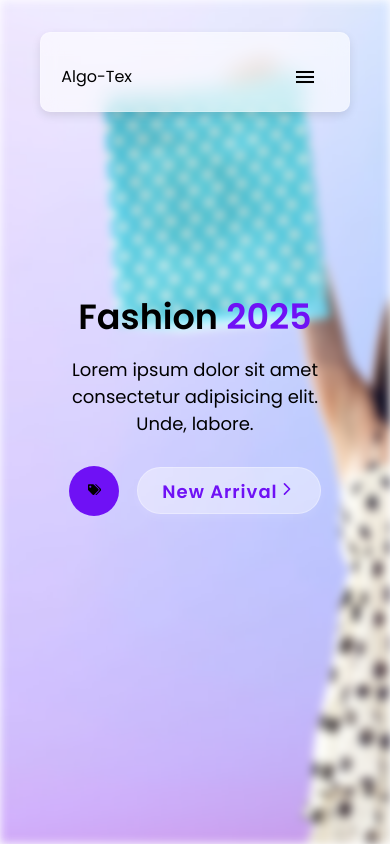
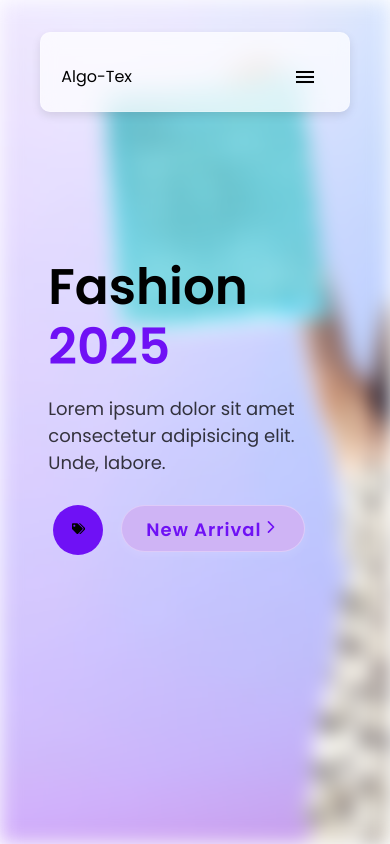
Before and after one commit to priyabahrathi/Textile-Ecommerce, a React (Vite) app: page / in a window 390 px wide. Built offline with nearby package versions, Linux system fonts and the light colour scheme.

Commit message:
header edits

```diff
--- a/src/components/pages/Header.css
+++ b/src/components/pages/Header.css
@@ -1,7 +1,7 @@
 /* Container Styling */
 .container {
     height: 80px;
-    background: rgba(255, 255, 255, 0.61); /* Light transparent background */
+    background: rgba(255, 255, 255, 0.726); /* Light transparent background */
     backdrop-filter: blur(10px);
     -webkit-backdrop-filter: blur(10px); /* Safari Support */
     border-radius: 10px;
@@ -90,6 +90,7 @@
     transition: color 0.3s ease-in-out;
 }
 
+
 .dropdown li:hover {
     color: blueviolet;
     background: rgba(255, 255, 255, 0.3);
@@ -103,28 +104,21 @@
     justify-content: center;
     height: 40px;
     width: 40px;
-    border-radius: 10px;
-    border: 1px solid rgba(255, 255, 255, 0.2);
-    background: rgba(255, 255, 255, 0.418);
-    backdrop-filter: blur(10px);
-    -webkit-backdrop-filter: blur(10px);
-    box-shadow: 0 4px 10px rgba(0, 0, 0, 0.1);
+   background: none;
+
     cursor: pointer;
     transition: all 0.3s ease-in-out;
 }
 
-.nav-icon button ion-icon {
+.nav-icon button  {
     font-size: 22px;
     color: black;
     transition: color 0.3s ease;
 }
 
-.nav-icon button:hover {
-    background: rgba(255, 255, 255, 0.6);
-    box-shadow: 0 6px 12px rgba(0, 0, 0, 0.15);
-}
 
-.nav-icon button:hover ion-icon {
+
+.nav-icon button:hover  {
     color: blueviolet;
 }
 
@@ -139,6 +133,68 @@
     z-index: 10;
 }
 
+  ion-menu {
+    --ion-background-color: white !important;
+    --ion-text-color: black !important;
+  }
+
+  ion-menu .menu-menu {
+    --background: white !important;
+    --inner-border-width: 0px;
+    --border-width: 0px;
+    --border-style: none;
+    --border-color: transparent;
+  }
+  ion-menu .menu-menu:hover{
+    color: blueviolet;
+  }
+  .head-list{
+   background:  #ffffff;
+   --ion-text-color: black !important;
+  }
+
+
+
+  .new:hover{
+    /* --color: blueviolet !important; */
+    --color: blueviolet !important;
+  }
+  .head-list .head-item{
+    --background: white !important;
+    --inner-border-width: 0px;
+    --border-width: 0px;
+    --border-style: none;
+    --border-color: transparent;
+  }
+
+
+  .ion-icon {
+    color: rgba(0, 0, 0, 0.753) !important;
+  }
+
+  .color{
+    --background:#ffffff;
+    --inner-border-width: 0px;
+    --border-width: 0px;
+    --border-style: none;
+    --border-color: transparent;
+}
+.custom-item{
+    font-size: 0.8rem;
+}
+
+.custom-item:hover {
+    --background: rgba(0, 0, 0, 0.05);  /* Light gray background on hover */
+    --color: blueviolet;                /* This affects ion-label text */
+    transition: background-color 0.2s ease;
+  }
+
+  /* To target the ion-icon */
+  .custom-item:hover ion-icon {
+    color: blueviolet !important;
+    transform: scale(1);
+    transition: all 0.3s ease-in-out;
+  }
 @media screen and (max-width: 1057px) {
     .container{
         max-width: 95%;
@@ -182,5 +238,7 @@
         transform: translateX(10px);
         width: auto;
         min-width: 180px;
+
     }
+
 }
--- a/src/components/pages/Hero.css
+++ b/src/components/pages/Hero.css
@@ -44,15 +44,15 @@ body {
 
 }
 .hero-content h2{
-  font-size: 35px !important; /* Adjust size as needed */
+  font-size: 50px !important; /* Adjust size as needed */
         margin-bottom: 0.5rem;
         color: black;
-        font-weight: bold;
+        font-weight: 800;
 }
 .hero-content p{
   font-size: 18px !important;
   margin-bottom: 1.5rem;
-  color:black;
+  color:rgba(0, 0, 0, 0.76);
 }
 .year{
     color: #6f11f5;
@@ -77,7 +77,7 @@ margin: 5px;
 
 .arrival-btn button {
     margin: 5px;
-    background: rgba(255, 255, 255, 0.418); /* Semi-transparent background */
+    background: #cfb4f5; /* Semi-transparent background */
     backdrop-filter: blur(10px); /* Glass effect */
     -webkit-backdrop-filter: blur(10px); /* Safari support */
     border: 1px solid rgba(255, 255, 255, 0.3); /* Subtle border */
@@ -136,24 +136,25 @@ margin: 5px;
   }
 
    /* Responsive adjustments for smaller screens */
-   @media (max-width: 768px) {
+   @media (max-width: 991px) {
     .hero {
       justify-content: center; /* Center content horizontally */
-      text-align: center; /* Center text within the content block */
+      text-align: start; /* Center text within the content block */
       min-height: 50vh;
       padding: 2rem 1rem; /* Adjust padding */
     }
 
 
     .hero-section::before {
-      filter: blur(5px); /* Apply blur effect */
+      filter: blur(10px); /* Apply blur effect */
       /* Optional: Add a slight darkening overlay for better text contrast on blurred bg */
-      background-color: rgba(0, 0, 0, 0.3);
+      background-color: rgba(255, 255, 255, 0.767);
       /* background-blend-mode: overlay; */
     }
 
     .hero-content {
        max-width: 90%; /* Allow content to take more width */
+
     }
 
     .hero h2 {
@@ -167,8 +168,8 @@ margin: 5px;
     .hero-buttons {
       display: flex;
       flex-direction: row; /* Stack buttons vertically */
-      justify-content: center;
-      align-items: center; /* Center buttons */
+
+      align-items: start; /* Center buttons */
       gap: 0.5rem; /* Add space between stacked buttons */
     }
 
```
Also changed, not shown: src/components/pages/Header.tsx (+58 -67 lines).
